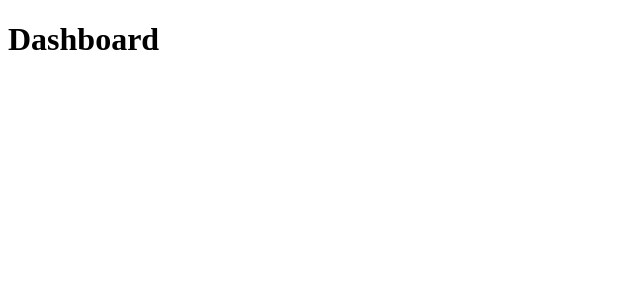
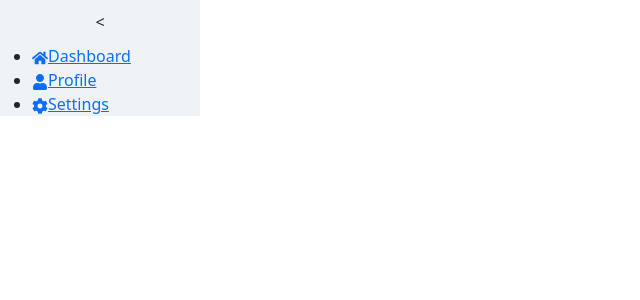
Before and after one commit to deyanp19/dashboard-Parc, a Next.js app: page /dashboard in a window 1280 px wide. Shown: the top 300 px of the page, without its empty margins (0-640 px from the left). Built offline with nearby package versions, Linux system fonts and the light colour scheme.

Commit message:
styling the sidebar with custom CSS

```diff
--- a/package.json
+++ b/package.json
@@ -14,6 +14,8 @@
     "eslint-config-next": "13.4.4",
     "next": "13.4.4",
     "react": "18.2.0",
-    "react-dom": "18.2.0"
+    "react-dom": "18.2.0",
+    "react-icons": "^4.9.0",
+    "sass": "^1.62.1"
   }
 }
--- a/pages/_app.jsx
+++ b/pages/_app.jsx
@@ -1,11 +1,16 @@
 import * as React from 'react';
 import PropTypes from 'prop-types';
 import Head from 'next/head';
-import Fragment from 'react';
+import {useEffect} from 'react';
+
+
+import 'bootstrap/dist/css/bootstrap.css';
 
 export default function MyApp(props) {
     const { Component,pageProps } = props;
-
+    useEffect(()=>{
+        import("bootstrap/dist/js/bootstrap");
+},[]);
     return (
          <>
             <Head>
--- a/pages/dashboard/index.jsx
+++ b/pages/dashboard/index.jsx
@@ -1,7 +1,9 @@
+import Sidebar from "@/components/sidebar/Sidebar";
 
 
 export default function Dashboard() {
     return(
-        <h1>Dashboard</h1>
+
+        <Sidebar />
     );
 }
--- /dev/null
+++ b/src/components/sidebar/Sidebar.css
@@ -0,0 +1,29 @@
+.sidebar {
+  width: 200px;
+  background-color: #f0f3f5;
+  transition: width 0.3s;
+}
+
+.sidebar.collapsed {
+  width: 60px;
+}
+
+.toggle {
+  padding: 10px;
+  cursor: pointer;
+  text-align: center;
+}
+
+.icon {
+  margin-right: 5px;
+}
+
+.nav-link {
+  display: flex;
+  align-items: center;
+  padding: 5px 10px;
+}
+
+.nav-link:hover {
+  background-color: #e9ecef;
+}
--- /dev/null
+++ b/src/components/sidebar/Sidebar.jsx
@@ -0,0 +1,71 @@
+
+import {useState} from 'react';
+import { FaHome, FaUser, FaCog } from 'react-icons/fa';
+import styles from './Sidebar.css';
+
+
+
+const Sidebar=()=>{
+
+    const [collapsed, setCollapsed] = useState(false);
+
+    const toggleSidebar = () => {
+        setCollapsed(!collapsed);
+    };
+    // return (
+    //     <div className="sidebar">
+    //     <ul className="nav flex-column">
+    //       <li className="nav-item">
+    //         <a className="nav-link active" href="#">Dashboard</a>
+    //       </li>
+    //       <li className="nav-item">
+    //         <a className="nav-link" href="#">My Payarc</a>
+    //       </li>
+    //       <li className="nav-item">
+    //         <a className="nav-link" href="#">About Payarc</a>
+    //       </li>
+    //       <li className="nav-item">
+    //         <a className="nav-link" href="#">Payarc Training</a>
+    //       </li>
+    //       <li className="nav-item">
+    //         <a className="nav-link" href="#">Marketing Materials</a>
+    //       </li>
+    //       <li className="nav-item">
+    //         <a className="nav-link" href="#">Access to tools</a>
+    //       </li>
+    //       <li className="nav-item">
+    //         <a className="nav-link" href="#">Settings</a>
+    //       </li>
+    //     </ul>
+    //   </div>
+    // );
+    return (
+        <div className={`sidebar ${collapsed ? 'collapsed' : ''}`}>
+          <div className="toggle" onClick={toggleSidebar}>
+            <span className={styles["icon"]}>{collapsed ? '>' : '<'}</span>
+          </div>
+          <ul className={styles["nav flex-column"]}>
+            <li className={styles["nav-item"]}>
+              <a className={styles["nav-link"]} href="#">
+                <FaHome className={styles["icon"]} />
+                {!collapsed && <span>Dashboard</span>}
+              </a>
+            </li>
+            <li className={styles["nav-item"]}>
+              <a className={styles["nav-link"]} href="#">
+                <FaUser className={styles["icon"]} />
+                {!collapsed && <span>Profile</span>}
+              </a>
+            </li>
+            <li className={styles["nav-item"]}>
+              <a className={styles["nav-link"]} href="#">
+                <FaCog className={styles["icon"]} />
+                {!collapsed && <span>Settings</span>}
+              </a>
+            </li>
+          </ul>
+        </div>
+    )
+}
+
+export default Sidebar;
```
Also changed, not shown: 1 other file (tests, documents, lock files or other folders).
